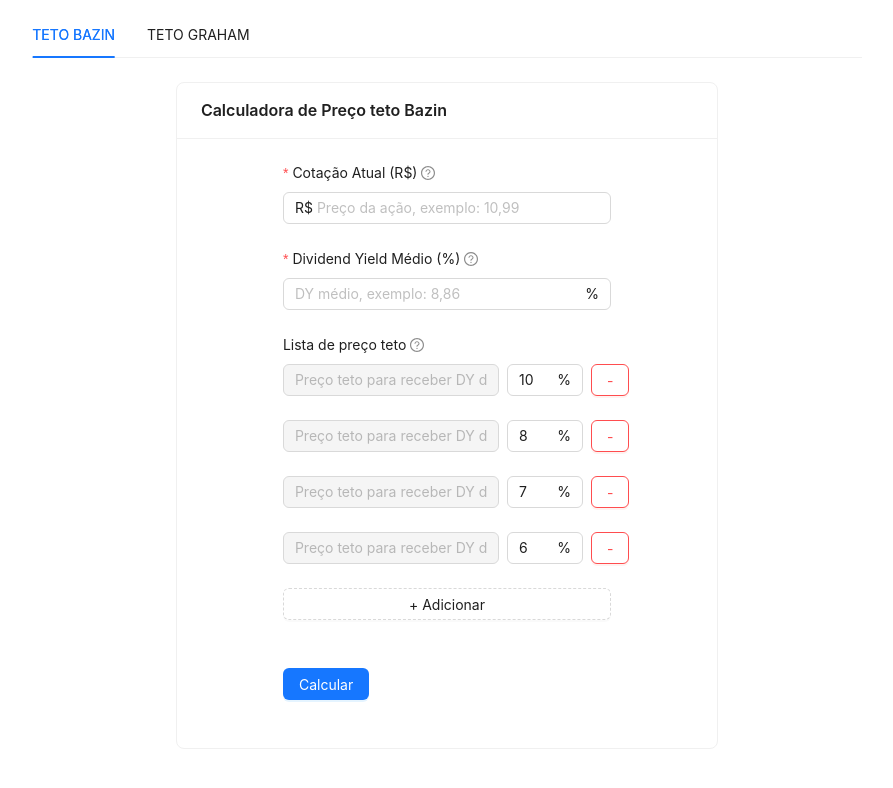
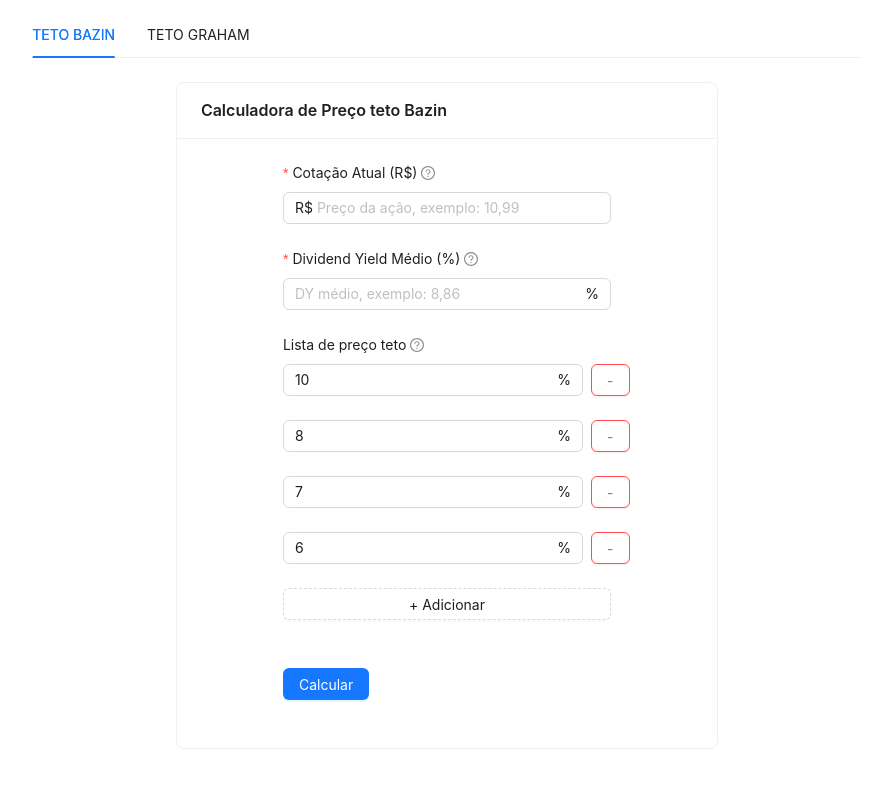
Before and after one commit to wesleyangeli/valuation-calc, a Next.js app: page / in a window 1280 px wide. Shown: the top 788 px of the page, without its empty margins (193-1086 px from the left). Built offline with nearby package versions, Linux system fonts and the light colour scheme.

Commit message:
fix: descricao interceptor

```diff
--- a/src/components/FormBazin.tsx
+++ b/src/components/FormBazin.tsx
@@ -89,7 +89,19 @@ export const FormBazin: React.FC = () => {
   }, [form]);
 
   const onFinish = (values: Entrada) => {
-    setData(bazin(values));
+    const newData = bazin(values);
+
+    const updatedParams = values.precoTetoParams.map((param) => ({
+      ...param,
+      descricao: `Preço teto para receber DY de ${param.valor}%`,
+    }));
+
+    setData(
+      newData.map((item, index) => ({
+        ...item,
+        descricao: updatedParams[index].descricao,
+      }))
+    );
   };
 
   return (
@@ -150,52 +162,24 @@ export const FormBazin: React.FC = () => {
                         {(fields, { add, remove }) => (
                           <>
                             {fields.map((field) => (
-                              <Row gutter={8} key={field.key}>
-                                <Col span={16}>
-                                  <Form.Item
-                                    {...field}
-                                    name={[field.name, "descricao"]}
-                                    rules={[
-                                      {
-                                        required: true,
-                                        message:
-                                          "Por favor, insira a descrição!",
-                                      },
-                                    ]}
-                                  >
-                                    <Input
-                                      placeholder="Descrição"
-                                      disabled
-                                      tabIndex={-1}
-                                    />
-                                  </Form.Item>
-                                </Col>
-                                <Col span={6}>
+                              <Row
+                                gutter={8}
+                                key={field.key}
+                                justify={"space-between"}
+                              >
+                                <Col span={22}>
                                   <Form.Item
                                     {...field}
                                     name={[field.name, "valor"]}
                                   >
                                     <Input
+                                      value={`Preço teto para receber DY de`}
                                       tabIndex={-1}
                                       type="number"
                                       step="1"
                                       placeholder="Percentual"
                                       suffix={"%"}
                                       onChange={(e) => {
-                                        const descricao = `Preço teto para receber DY de ${e.target.value}%`;
-                                        form.setFieldsValue({
-                                          precoTetoParams: [
-                                            ...form
-                                              .getFieldValue("precoTetoParams")
-                                              .map((item: any, index: any) =>
-                                                index === field.key
-                                                  ? { ...item, descricao }
-                                                  : item
-                                              ),
-                                          ],
-                                        });
-                                      }}
-                                      onBlur={(e) => {
                                         const descricao = `Preço teto para receber DY de ${e.target.value}%`;
                                         form.setFieldsValue({
                                           precoTetoParams: [
@@ -226,7 +210,13 @@ export const FormBazin: React.FC = () => {
                             <Form.Item>
                               <Button
                                 type="dashed"
-                                onClick={() => add()}
+                                onClick={() =>
+                                  add({
+                                    descricao: `Preço teto para receber DY de ${form.getFieldValue(
+                                      "dividendoYieldMedio"
+                                    )}%`,
+                                  })
+                                }
                                 block
                                 tabIndex={-1}
                               >
```
